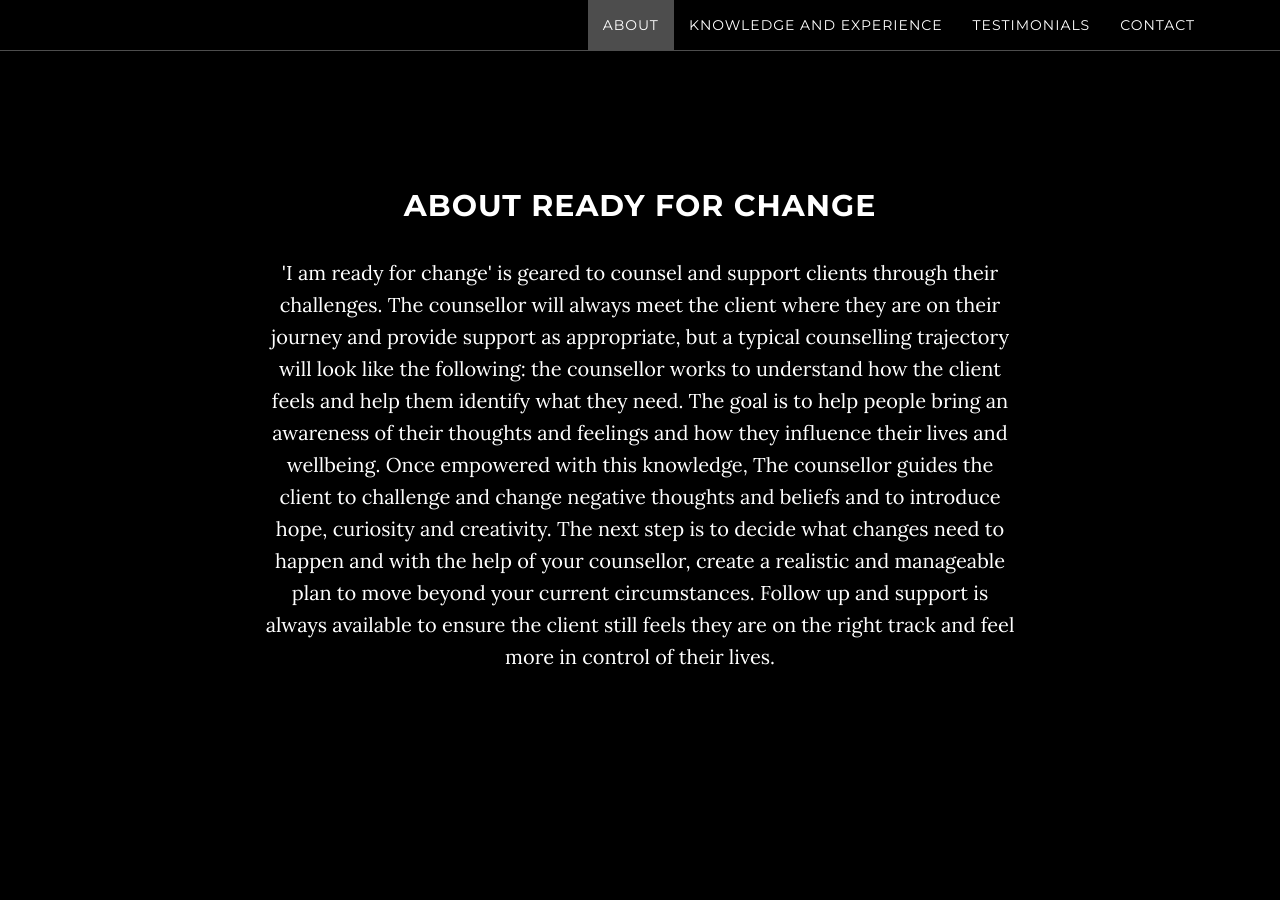
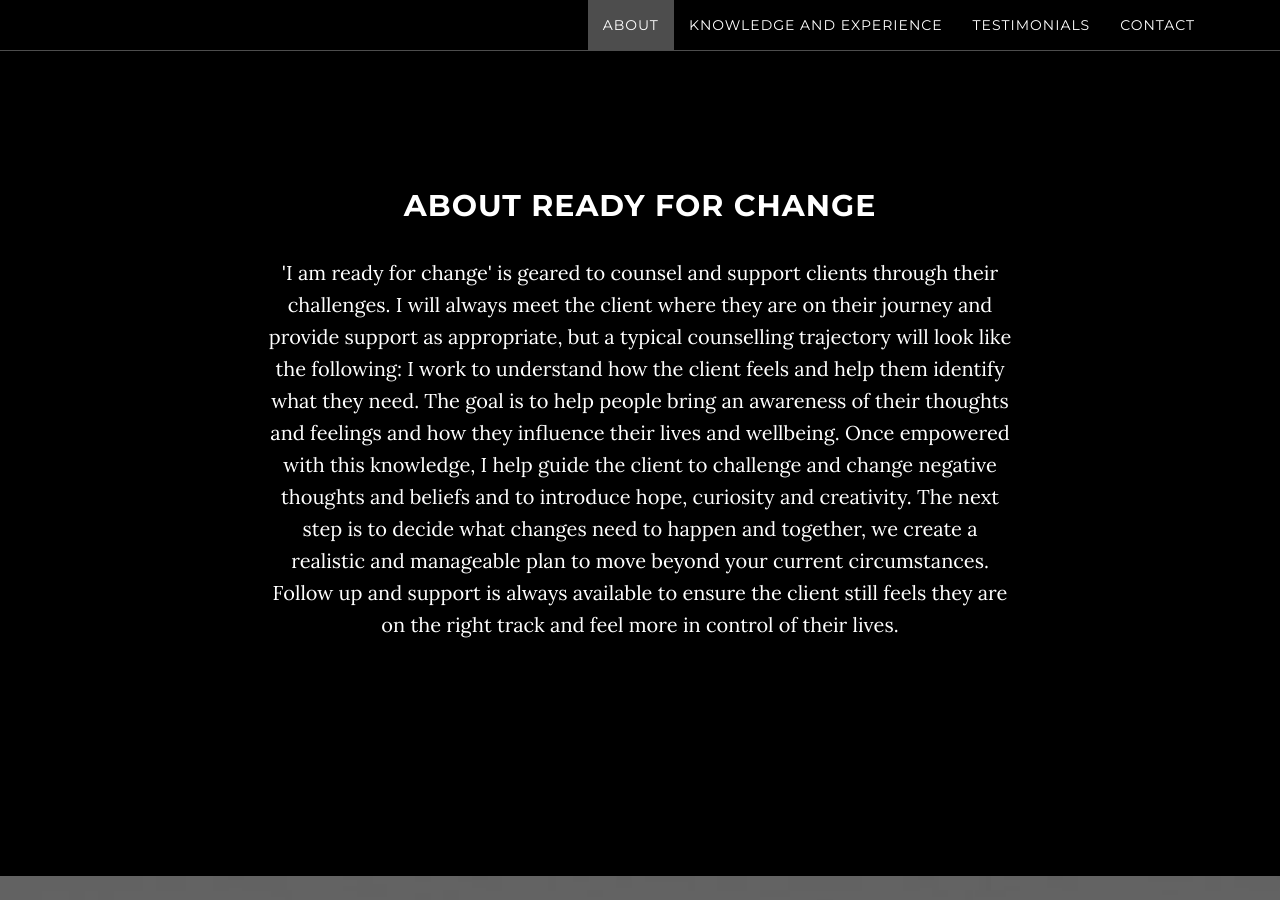
Before and after one commit to iamreadyforchange/iamreadyforchange.github.io, a Jekyll site: the page built from index.html, in a window 1280 px wide and 900 px high, scrolled down 911 px. Built offline with Jekyll 4.4.1, drawn with Linux system fonts in a browser that asks for light colours.

Commit message:
changed ab out text.

```diff
--- a/_includes/about.html
+++ b/_includes/about.html
@@ -3,8 +3,7 @@
         <div class="row">
             <div class="col-lg-8 col-lg-offset-2">
                 <h2>About Ready for Change</h2>
-                <p>'I am ready for change' is geared to counsel and support clients through their challenges. The counsellor will always meet the client where they are on their journey and provide support as appropriate, but a typical counselling trajectory will look like the following: the counsellor works to understand how the client feels and help them identify what they need. The goal is to help people bring an awareness of their thoughts and feelings and how they influence their lives and wellbeing. Once empowered with this knowledge, The counsellor guides the client to challenge and change negative thoughts and beliefs and to introduce hope, curiosity and creativity.
-                  The next step is to decide what changes need to happen and with the help of your counsellor, create a realistic and manageable plan to move beyond your current circumstances.  Follow up and support is always available to ensure the client still feels they are on the right track and feel more in control of their lives. </p>
+                <p> 'I am ready for change' is geared to counsel and support clients through their challenges. I will always meet the client where they are on their journey and provide support as appropriate, but a typical counselling trajectory will look like the following: I work to understand how the client feels and help them identify what they need. The goal is to help people bring an awareness of their thoughts and feelings and how they influence their lives and wellbeing. Once empowered with this knowledge, I help guide the client to challenge and change negative thoughts and beliefs and to introduce hope, curiosity and creativity. The next step is to decide what changes need to happen and together, we create a realistic and manageable plan to move beyond your current circumstances. Follow up and support is always available to ensure the client still feels they are on the right track and feel more in control of their lives. </p>
             </div>
         </div>
     </section>
```
